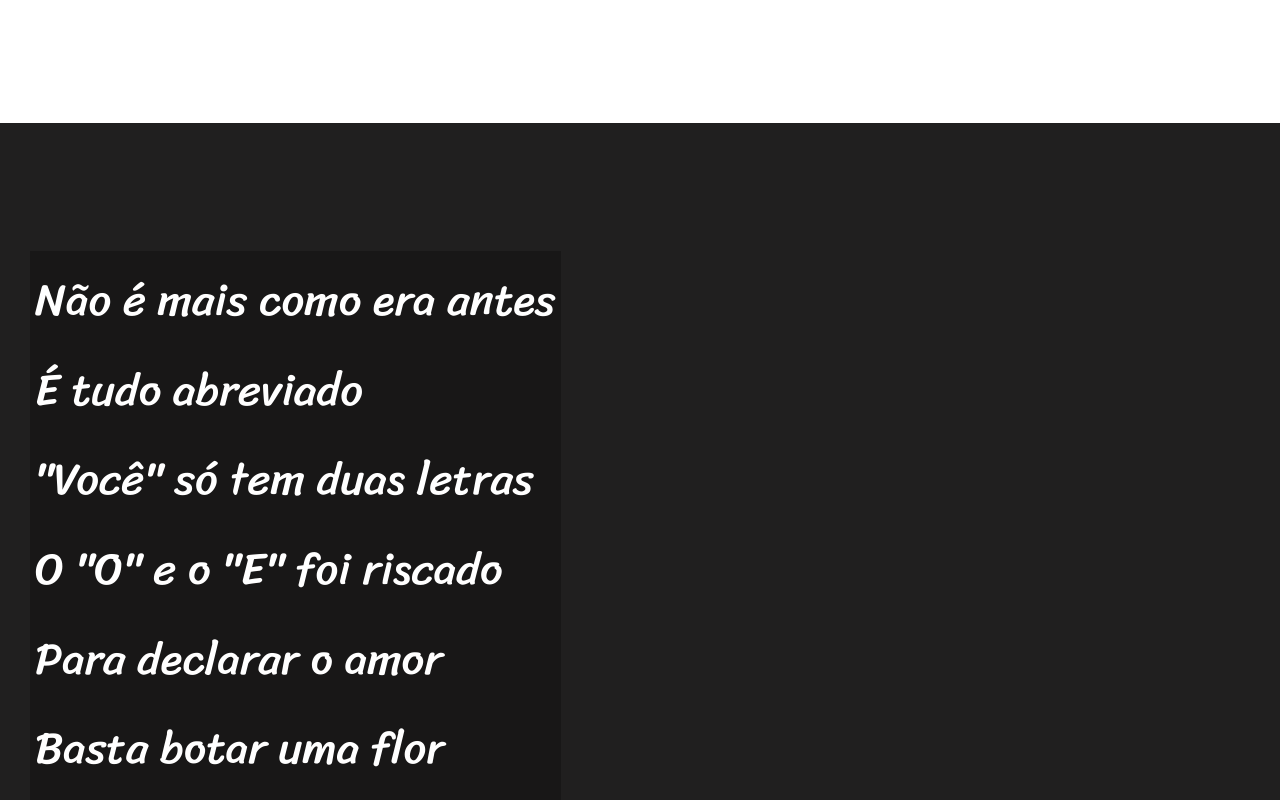
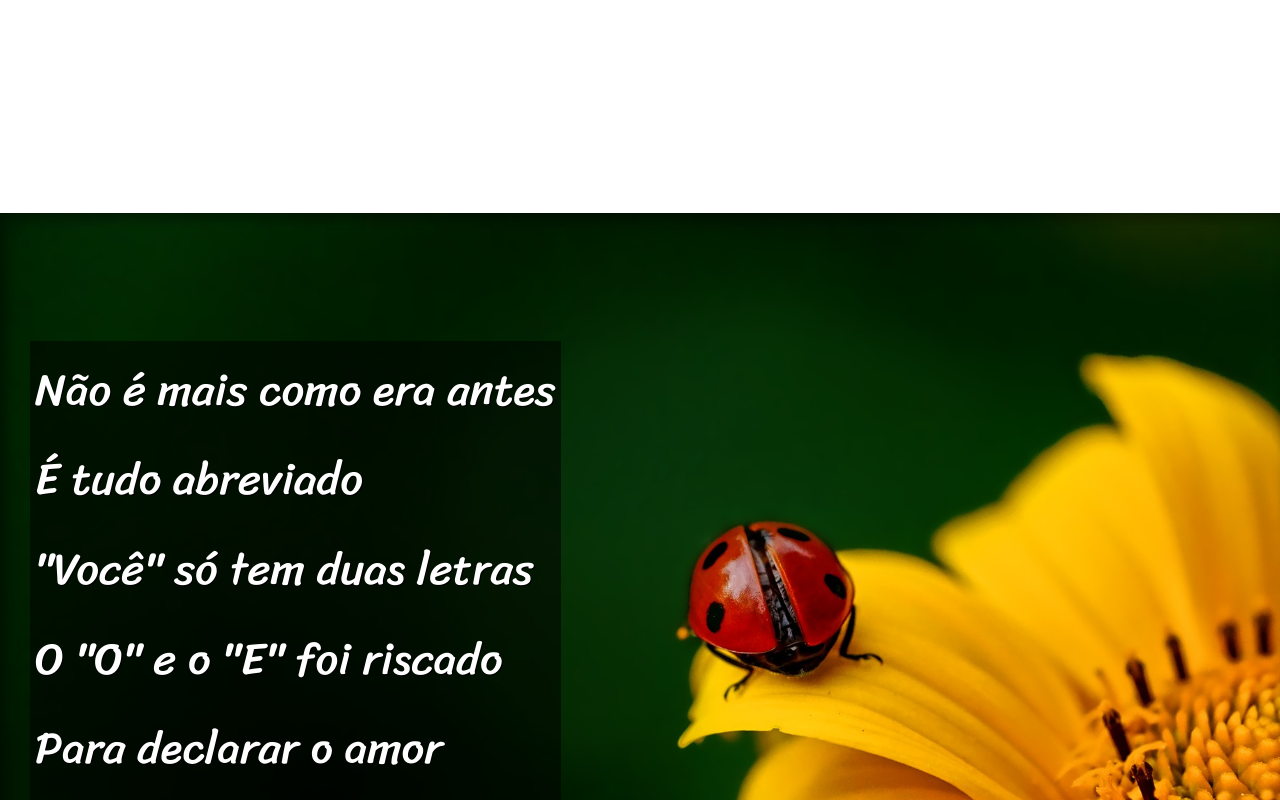
Before and after one commit to neon-ventura/html-css, a plain HTML site: page Exercicios/desafio012/index.html in a window 1280 px wide. Shown: the part 1020-1820 px from the top of the page. Drawn offline with Linux system fonts and the light colour scheme.

Commit message:
projeto final do cordel

```diff
--- a/Exercicios/desafio012/index.html
+++ b/Exercicios/desafio012/index.html
@@ -29,7 +29,7 @@
     </section>
 
 
-    <section class="imagem">
+    <section class="imagem" id="img01">
         <p>
             Não é mais como era antes <br>
             É tudo abreviado <br>
@@ -66,7 +66,7 @@
 
 
 
-    <section class="imagem">
+    <section class="imagem" id="img02">
         <p>
             Tenho saudade das cartas <br>
             Escritas com a própria mão <br>
--- a/Exercicios/desafio012/style.css
+++ b/Exercicios/desafio012/style.css
@@ -64,6 +64,10 @@ section{
     font-family: var(--fonte3);
 }
 
+section > p{
+    padding-bottom: 2em;
+}
+
 
 .normal{
     background-color: white;
@@ -74,13 +78,27 @@ section{
 .imagem{
     background-color: rgb(32, 31, 31);
     color: white;
+    box-shadow: inset 6px 6px 13px rgba(0, 0, 0, 0.438);
+    background-size: cover;
+    background-attachment: fixed;
 }
 
 
+
 .imagem > p{
-    background-color:rgba(0, 0, 0, 0.253);
+    background-color:rgba(0, 0, 0, 0.514);
     display: inline-block;
     padding: 5px;
+    text-shadow: 1px 1px 0px black;
+}
+
+#img01{
+    background-image: url(imagens/background001.jpg);
+    background-position: center;
+}
+
+#img02{
+    background-image: url(imagens/background002.jpg);
 }
 
 
```
